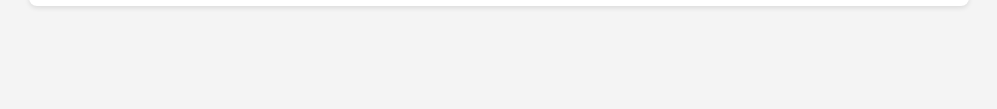
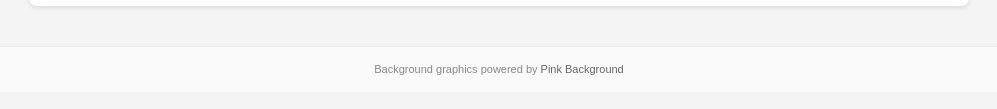
Before and after one commit to yijuncai987/crazycattle3d, a plain HTML site: page index.html in a window 1280 px wide. Shown: the part 1189-1298 px from the top of the page, without its empty margins (141-1138 px from the left). Before the commit the page ends 1215 px from the top, so only its background shows below. Drawn offline with Linux system fonts and the light colour scheme.

Commit message:
添加页脚赞助信息和Pink Background外链 - 在网页底部添加不显眼的页脚区域，包含指向pinkbackground.app的dofollow外链，锚文本为Pink Background，更新README文档记录此次修改

```diff
--- a/index.html
+++ b/index.html
@@ -251,6 +251,33 @@
             margin-right: 5px;
             fill: currentColor; /* 让 SVG 颜色跟随父元素 */
         }
+
+        /* 页脚样式 - 不显眼的赞助信息 */
+        .site-footer {
+            margin-top: 40px;
+            padding: 15px 0;
+            text-align: center;
+            border-top: 1px solid #eee;
+            background-color: #fafafa;
+        }
+
+        .sponsor-info {
+            font-size: 11px;
+            color: #888;
+            line-height: 1.4;
+        }
+
+        .sponsor-info a {
+            color: #666;
+            text-decoration: none;
+            transition: color 0.2s ease;
+        }
+
+        .sponsor-info a:hover {
+            color: #8B4513;
+            text-decoration: underline;
+        }
+
         /* 隐藏 bento-social-share 的默认样式，如果它们没有正常加载 */
         /* (Can be removed as bento elements are gone) */
         /* bento-social-share {
@@ -363,5 +390,12 @@
 
         });
     </script>
+
+    <!-- 页脚 - 赞助信息 -->
+    <footer class="site-footer">
+        <div class="sponsor-info">
+            Background graphics powered by <a href="https://pinkbackground.app" target="_blank" rel="dofollow">Pink Background</a>
+        </div>
+    </footer>
 </body>
 </html>
```
Also changed, not shown: 1 other file.
